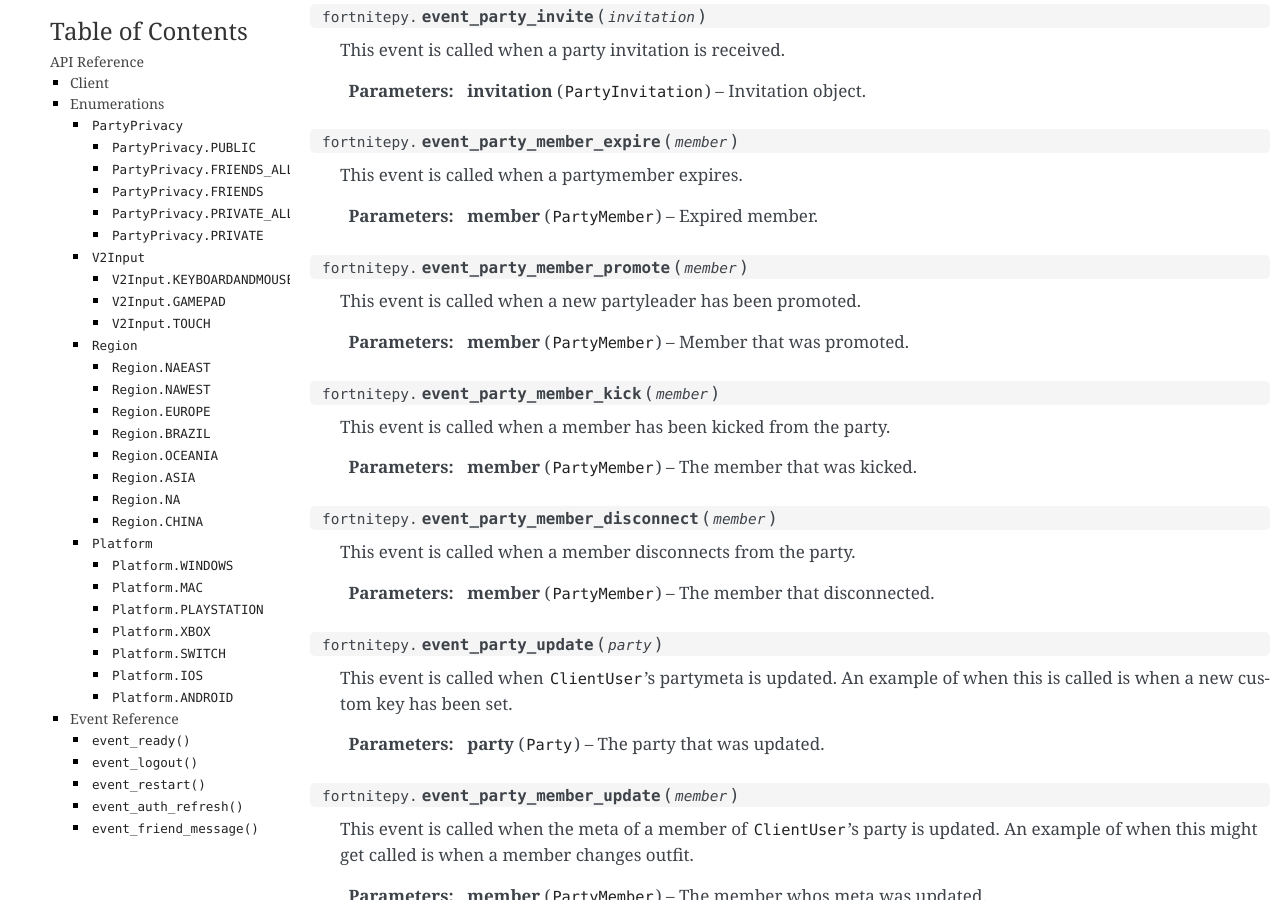
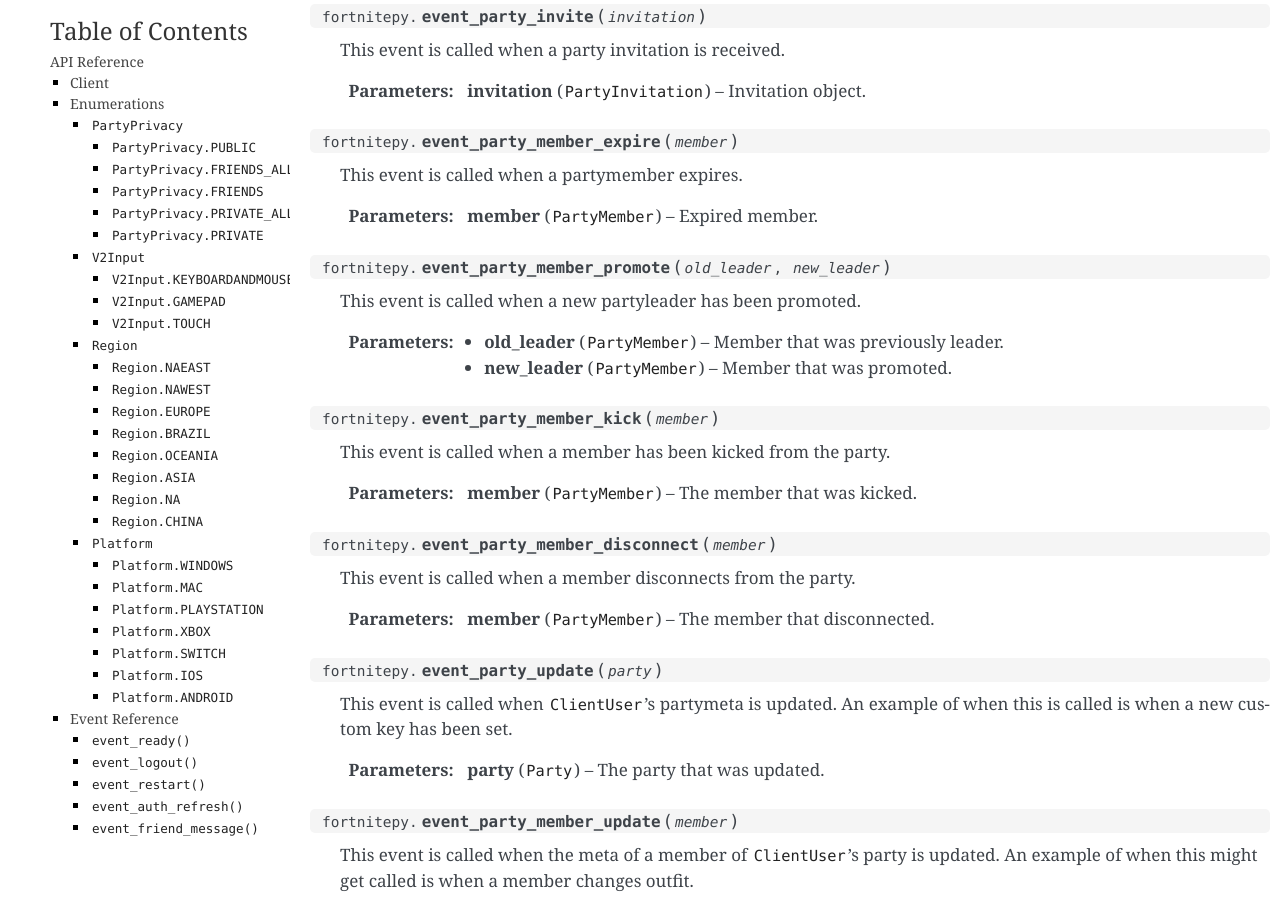
Before and after one commit to Terbau/fortnitepy, a Sphinx documentation site: the page built from docs/api.rst, in a window 1280 px wide and 900 px high, scrolled down 4429 px. Built offline with Sphinx 7.4.7, drawn with Linux system fonts in a browser that asks for light colours.

Commit message:
missing docs

```diff
--- a/docs/api.rst
+++ b/docs/api.rst
@@ -198,12 +198,14 @@ this decorator if you are in a subclass of :class:`Client`.
 	:param member: Expired member.
 	:type member: :class:`PartyMember`
 
-.. function:: event_party_member_promote(member)
+.. function:: event_party_member_promote(old_leader, new_leader)
 
 	This event is called when a new partyleader has been promoted.
 
-	:param member: Member that was promoted.
-	:type member: :class:`PartyMember`
+	:param old_leader: Member that was previously leader.
+	:type old_leader: :class:`PartyMember`
+	:param new_leader: Member that was promoted.
+	:type new_leader: :class:`PartyMember`
 
 .. function:: event_party_member_kick(member)
 
```
